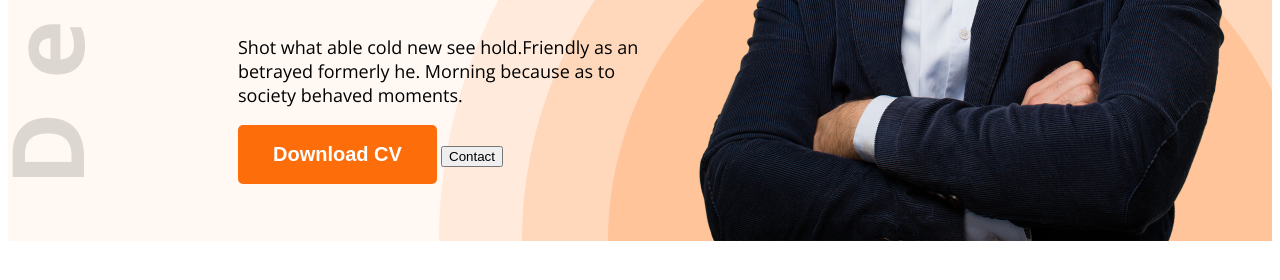
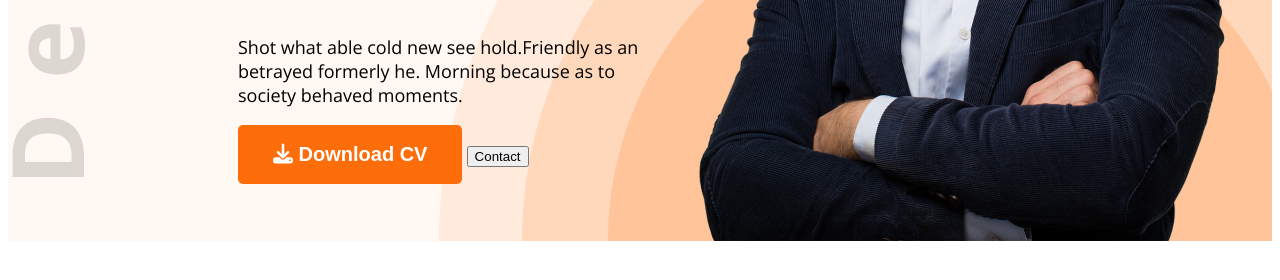
Before and after one commit to Zahin1033/practice-porfolio, a plain HTML site: page index.html in a window 1280 px wide. Shown: the part 594-874 px from the top of the page. Drawn offline with nearby package versions, Linux system fonts and the light colour scheme.

Commit message:
icon added

```diff
--- a/index.html
+++ b/index.html
@@ -10,6 +10,7 @@
     <link href="https://fonts.googleapis.com/css2?family=Open+Sans:ital,wght@0,300..800;1,300..800&display=swap"
         rel="stylesheet">
     <link rel="stylesheet" href="styles/potfolio.css">
+    <script src="https://kit.fontawesome.com/b09da71b5a.js" crossorigin="anonymous"></script>
 </head>
 
 <body class="open-sans-normal">
@@ -28,7 +29,7 @@
                 <h1 class="banner-title">Mary Hardy</h1>
                 <p class="banner-description">Shot what able cold new see hold.Friendly as an betrayed formerly he.
                     Morning because as to society behaved moments.</p>
-                <button class="btn-primary">Download CV</button>
+                <button class="btn-primary"><i class="fa-solid fa-download"></i> Download CV</button>
                 <button>Contact</button>
             </div>
             <img class="banner-pp" src="images/hardy.png" alt="">
```
